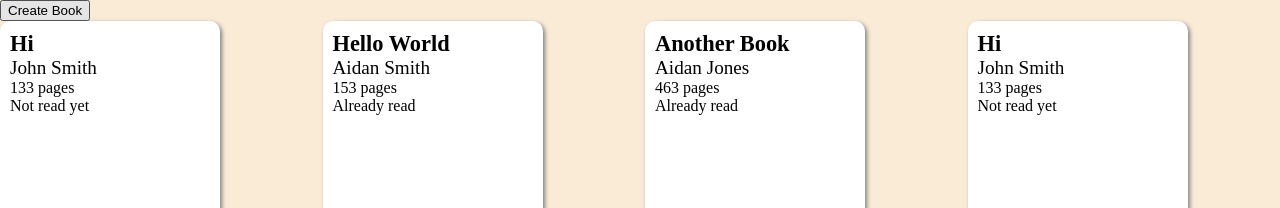
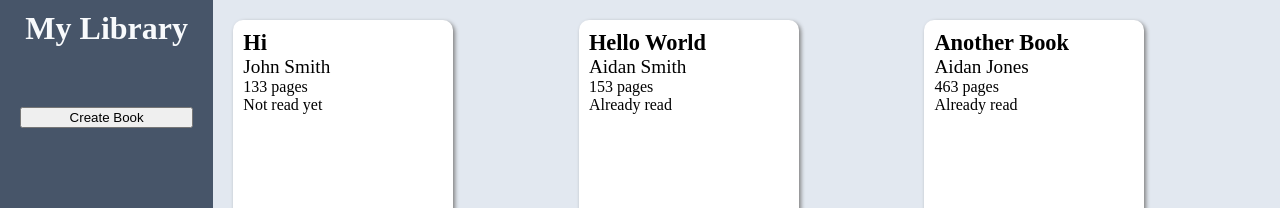
Before and after one commit to rob-carruthers/library, a plain HTML site: page index.html in a window 1280 px wide. Shown: the top 208 px of the page. Drawn offline with Linux system fonts and the light colour scheme; a web font is replaced by a local one.

Commit message:
Add sidebar and theming of main mode

```diff
--- a/index.html
+++ b/index.html
@@ -42,7 +42,12 @@
         </form>
     </div>
     <div id="mainContainer">
-        <button type="button" id="openBookCreator">Create Book</button>
+        <div id="sidebar">
+            <div id="logo">My Library</div>
+            <div id="sidebarButtons">
+                <button type="button" id="openBookCreator">Create Book</button>
+            </div>
+        </div>
         <div id="bookContainer"></div>
     </div>
 </body>
--- a/style.css
+++ b/style.css
@@ -1,6 +1,35 @@
 body {
-    background-color: antiquewhite;
+    background-color: #e2e8f0;
     margin: 0;
+    font-family: "Sofia Sans";
+}
+
+#mainContainer {
+    display: grid;
+    grid-template-columns: minmax(200px, 1fr) 5fr;
+    height: 100vh;
+}
+
+#sidebar {
+    background-color: #475569;
+    color: #f8fafc;
+    display: flex;
+    flex-direction: column;
+    user-select: none;
+    padding-top: 10px;
+    gap: 40px;
+}
+
+#sidebar #logo {
+    font-size: 2em;
+    text-align: center;
+    font-weight: bold;
+}
+
+#sidebar #sidebarButtons {
+    display: flex;
+    flex-direction: column;
+    padding: 20px;
 }
 
 #modalContainer {
@@ -41,10 +70,11 @@ body {
 }
 
 #bookContainer {
-    font-family: "Sofia Sans";
     display: grid;
     grid-template-columns: repeat(auto-fit, minmax(250px, 1fr));;
     gap: 10px;
+    overflow: scroll;
+    padding: 20px;
 }
 
 .bookCard {
```
